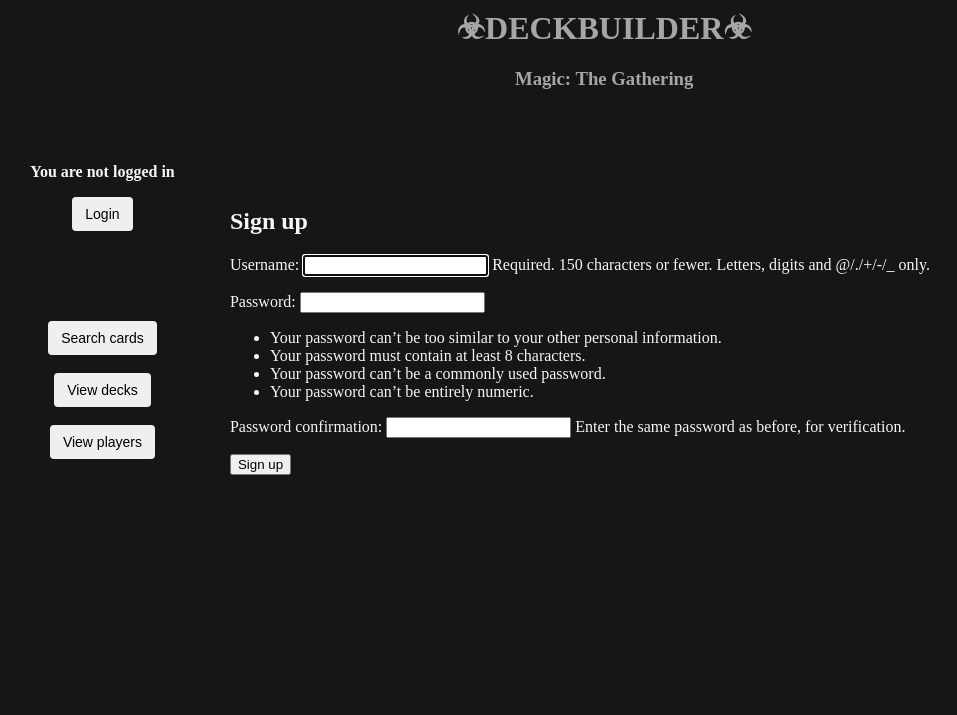
After one commit to rddrdhd/SPJA_Deckbuilder, a Django app: page /signup/ in a window 1280 px wide. The commit adds this page. Shown: the top 715 px of the page, without its empty margins (31-988 px from the left). Run offline with Django 3.2, Linux system fonts and the light colour scheme; lists and menus that the app fills with data are empty.

Commit message:
LOGIN&SIGNUP

```diff
--- a/builder/templates/base.html
+++ b/builder/templates/base.html
@@ -43,9 +43,19 @@
                 </tr>
                 <tr>
                     <th style="vertical-align: top;"><br><br>
+
+                        {% if user.is_authenticated %}
+                         Hi {{ user.username }}! <br><br>
+                        {% else %}
+                          <p>You are not logged in</p>
+                          <a href="{% url 'login' %}"><button class="btn">Login</button></a><br><br><br><br><br><br>
+                        {% endif %}
                         <a href="/search"><button class="btn">Search cards</button></a><br><br>
                         <a href="/decks"><button class="btn"type="submit">View decks</button></a><br><br>
-                        <a href="/players"><button class="btn"type="submit">View players</button></a>
+                        <a href="/players"><button class="btn"type="submit">View players</button></a><br><br><br><br>
+                        {% if user.is_authenticated %}
+                          <p><a href="{% url 'logout' %}"><button class="btn">Logout</button></a></p><br><br>
+                        {% endif %}
                     </th>
                     <th style="vertical-align: middle;">
                         <table border="0" >
--- /dev/null
+++ b/builder/templates/signup.html
@@ -0,0 +1,14 @@
+ {% extends "base.html" %}
+ {% block content %}
+ <br><br><br>
+ <span style="font-weight:normal; text-align: left;"  >
+
+<h2>Sign up</h2>
+  <form method="post" >
+    {% csrf_token %}
+    {{ form.as_p }}
+    <button type="submit">Sign up</button>
+  </form>
+ </span>
+
+ {% endblock %}
--- a/builder/urls.py
+++ b/builder/urls.py
@@ -4,6 +4,9 @@ from . import views
 app_name = 'builder'
 urlpatterns = [
     path('', views.index, name='index'),  # main page
+    #path('home/', views.home, name='home'),  # TODO home
+
+    path('signup/', views.SignUp.as_view(), name='signup'),   # TODO signup
 
     path('search/', views.search, name='search'),  # search field
     path('search/result', views.result, name='result'),  # results of searching
--- a/builder/views.py
+++ b/builder/views.py
@@ -1,8 +1,10 @@
 from django.shortcuts import render, HttpResponseRedirect, get_object_or_404
-from django.urls import reverse
+from django.urls import reverse, reverse_lazy
 from .models import Deck, Card
 import requests
 from django.contrib.auth.models import User
+from django.views import generic
+from django.contrib.auth.forms import UserCreationForm
 
 
 # --------------------------------   MAH FUNCS
@@ -33,10 +35,23 @@ def create_card_return(card_id, deck_id):
     return card
 
 
+# --------------------------------  signup
+class SignUp(generic.CreateView):
+    form_class = UserCreationForm
+    success_url = reverse_lazy('login')
+    # for all generic class-based views the urls are not loaded when the file is imported, so we have to use the lazy
+    # form of reverse to load them later when they’re available
+    template_name = 'signup.html'
+
+
 # --------------------------------   VIEWS
 # Main page
 def index(request):
     return render(request, 'index.html')
+
+
+# def home(request):
+#   return render(request, 'home.html')
 
 
 # Just leads to page with 'search card' field
@@ -124,7 +139,7 @@ def players(request):
 def player(request, player_id):
     player = User.objects.get(pk=player_id)
 
-    decks = Deck.objects.filter(pk=player_id)  # TODO: returns empty QuerySet - whyyyyyy
+    decks = Deck.objects.filter(owner=player_id)
     return render(request, 'player/player.html', {'player': player, 'decks': decks})
 
 
@@ -144,12 +159,9 @@ def new_player_submit(request):
     else:
         return HttpResponseRedirect(reverse('builder:new_player'))
 
-
-# TODO: Authentication
-    # TODO: Sign up & log in (templates/index.html ?)
-    # TODO: Permissions
-    # TODO: Deck / card removing - only from owner
+# TODO: Permissions
+# TODO: Deck / card removing - only from owner
 
 # TODO: View card from deck - not from API (new template, url, view)
-    # TODO: Re-adding card into the same deck
-    # TODO: Re-adding card into the another deck
+# TODO: Re-adding card into the same deck
+# TODO: Re-adding card into the another deck
--- a/deckbuilder/urls.py
+++ b/deckbuilder/urls.py
@@ -15,10 +15,12 @@ Including another URLconf
 """
 from django.contrib import admin
 from django.urls import include, path
+from django.views.generic import TemplateView
 
 urlpatterns = [
 
     path('', include('builder.urls')),
+    path('builder/', include('django.contrib.auth.urls')),
     path('admin/', admin.site.urls),
-    #path('builder/', include('builder.urls')),
+    path('', TemplateView.as_view(template_name='home.html'), name='home'),
 ]
```
Also changed, not shown: builder/templates/home.html (added, +9 -0 lines), builder/templates/registration/login.html (added, +9 -0 lines), deckbuilder/settings.py (+5 -8 lines), db.sqlite3.
